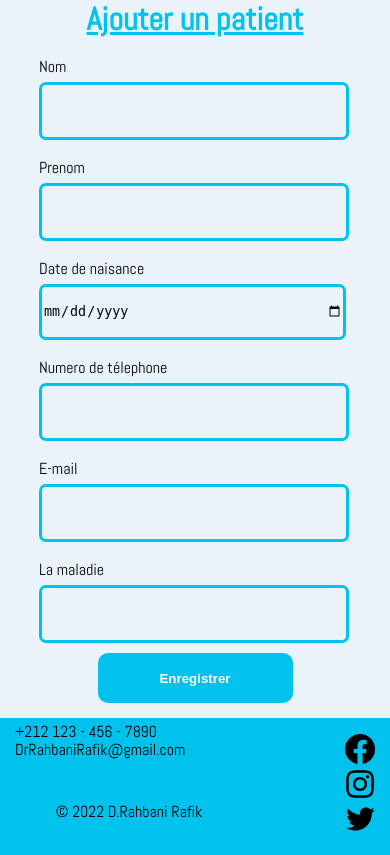
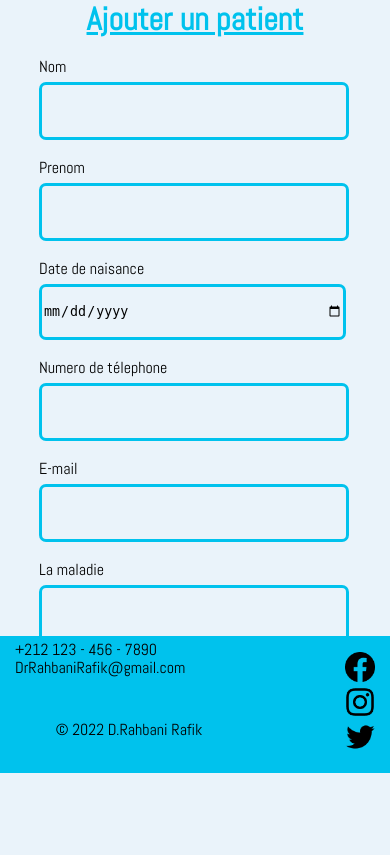
Before and after one commit to GRICHChaimae/Brief4-Gestion-d-un-Cabinet-Traumatologie., a PHP site: page /ajouter.php in a window 390 px wide. Shown: the part 71-926 px from the top of the page. After the commit the page ends 844 px from the top, so only its background shows below. Run offline with PHP 8.4, Linux system fonts and the light colour scheme; data that the repository does not hold is empty; some web fonts are replaced.

Commit message:
Update ajouter.css

```diff
--- a/Brief_4 back-end/ajouter.css
+++ b/Brief_4 back-end/ajouter.css
@@ -239,11 +239,6 @@ P{
         margin-top: 17px;
     }
 
-     .footer{
-        position: relative;
-        bottom:0;
-    }
-
     .footer ul{
         display: block;
     }
```
